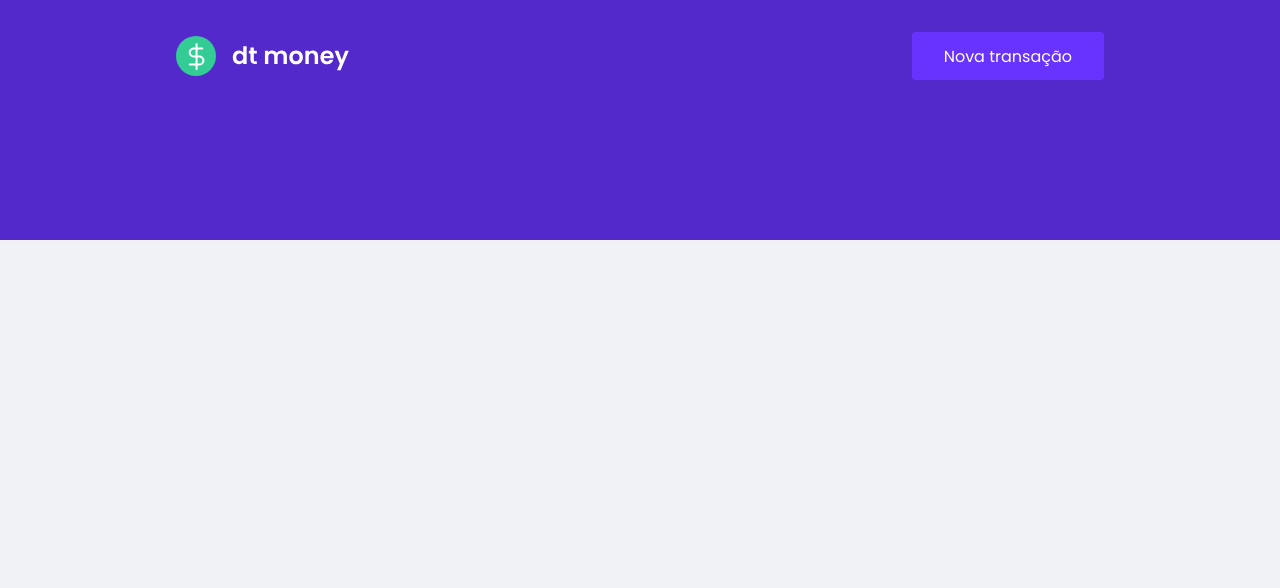
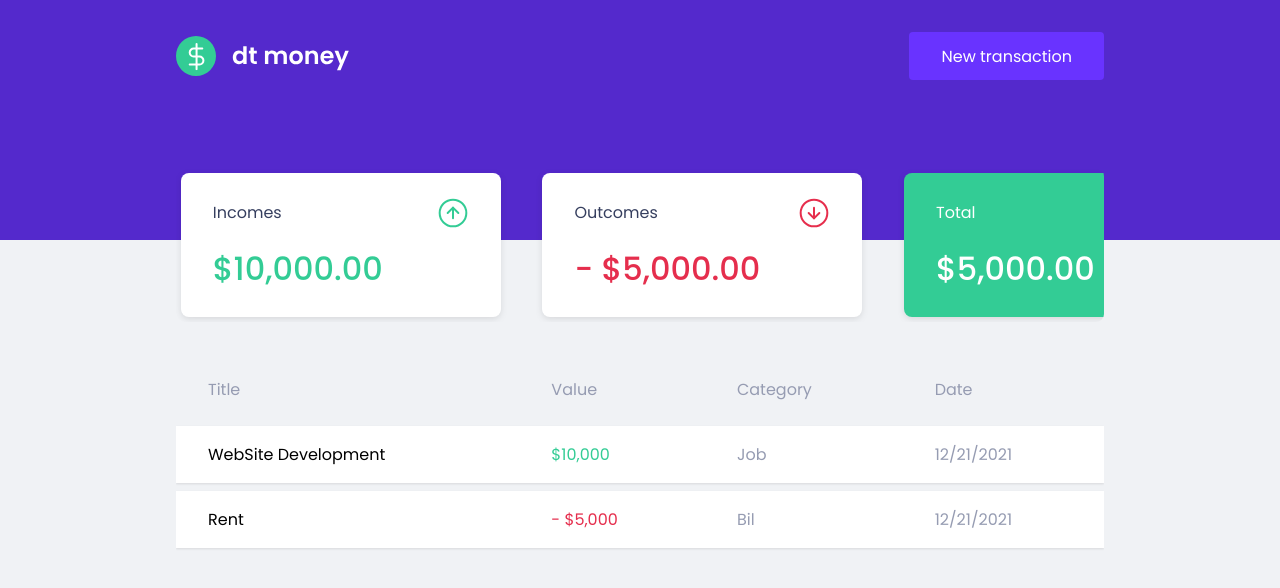
Before and after one commit to cleissonom/project.chap02-rjs-dtmoney, a React (Create React App) app: page / in a window 1280 px wide. Shown: the top 588 px of the page. Built offline with nearby package versions, Linux system fonts and the light colour scheme.

Commit message:
creating table, and summary html and styles

```diff
--- a/src/App.tsx
+++ b/src/App.tsx
@@ -1,9 +1,11 @@
+import { Dashboard } from "./components/Dashboard";
 import { Header } from "./components/Header";
 
 export function App() {
    return (
       <>
          <Header />
+         <Dashboard />
       </>
    );
 }
--- a/src/components/Dashboard/index.tsx
+++ b/src/components/Dashboard/index.tsx
@@ -1,7 +1,12 @@
+import { Summary } from '../Summary';
+import { TransactionsTable } from '../TransactionsTable';
+import { DashboardStyle } from './styles';
+
 export function Dashboard(){
    return(
-      <main>
-         AAAA
-      </main>
+      <DashboardStyle>
+         <Summary />
+         <TransactionsTable />
+      </DashboardStyle>
    );
 }
--- a/src/components/Dashboard/styles.ts
+++ b/src/components/Dashboard/styles.ts
@@ -1,5 +1,11 @@
 import styled from 'styled-components';
 
 export const DashboardStyle = styled.main`
+   max-width: 75vw;
+   margin: 0 auto;
+   padding: 2.5rem 1rem;
 
+   @media (max-width: 568px) {
+      max-width: 100vw;
+   }
 `
--- a/src/components/Header/index.tsx
+++ b/src/components/Header/index.tsx
@@ -6,8 +6,10 @@ export function Header (){
       <HeaderStyle>
          <Content>
             <img src={logoSVG} alt="dtmoney Logo" />
-            <button type="button">Nova transação</button>
+            <button type="button">New transaction</button>
          </Content>
       </HeaderStyle>
    );
 }
+
+// new Intl.NumberFormat('en-US', {style: 'currency', currency: 'USD'}).format(number)
--- /dev/null
+++ b/src/components/Summary/index.tsx
@@ -0,0 +1,32 @@
+import incomesSVG from '../../assets/incomes.svg';
+import outcomesSVG from '../../assets/outcomes.svg';
+import totalSVG from '../../assets/total.svg';
+import { SummaryStyle } from "./styles";
+
+export function Summary (){
+   return (
+      <SummaryStyle>
+         <div>
+            <header>
+               <p>Incomes</p>
+               <img src={incomesSVG} alt="Incomes Icon" />
+            </header>
+            <strong className='highlight-income'>$10,000.00</strong>
+         </div>
+         <div>
+            <header>
+               <p>Outcomes</p>
+               <img src={outcomesSVG} alt="Outcomes Icon" />
+            </header>
+            <strong className='highlight-outcome'>- $5,000.00</strong>
+         </div>
+         <div className='highlight-background'>
+            <header>
+               <p>Total</p>
+               <img src={totalSVG} alt="Total Icon" />
+            </header>
+            <strong>$5,000.00</strong>
+         </div>
+      </SummaryStyle>
+   );
+}
--- /dev/null
+++ b/src/components/Summary/styles.ts
@@ -0,0 +1,55 @@
+import styled from 'styled-components';
+
+export const SummaryStyle = styled.section`
+   display: grid;
+   grid-template-columns: repeat(3, 1fr);
+   grid-gap: 2rem;
+   margin-top: -7rem;
+   border-radius: 0.5rem;
+
+   overflow-x: scroll;
+
+   div {
+      background-color: var(--shape);
+      padding: 1.5rem 2rem;
+      border-radius: 0.5rem;
+      margin: 0.3rem;
+
+      color: var(--text-title);
+
+      min-width: 20rem;
+      filter: drop-shadow(0 2px 3px rgba(0, 0, 0, 0.1));
+
+      header {
+         display: flex;
+         align-items: center;
+         justify-content: space-between;
+      }
+
+      strong {
+         display: inline-block;
+
+         margin-top: 1rem;
+         font-size: 2rem;
+         font-weight: 500;
+         line-height: 3rem;
+
+         @media (max-width: 1140px){
+            font-size: 1.5rem;
+         }
+
+         &.highlight-outcome {
+            color: var(--red);
+         }
+
+         &.highlight-income {
+            color: var(--green);
+         }
+      }
+
+      &.highlight-background {
+         background-color: var(--green);
+         color: white;
+      }
+   }
+`
--- /dev/null
+++ b/src/components/TransactionsTable/index.tsx
@@ -0,0 +1,33 @@
+import { TransactionsTableStyle } from './styles';
+
+export function TransactionsTable (){
+   return (
+      <TransactionsTableStyle>
+         <table>
+            <thead>
+               <tr>
+                  <th>Title</th>
+                  <th>Value</th>
+                  <th>Category</th>
+                  <th>Date</th>
+               </tr>
+            </thead>
+
+            <tbody>
+               <tr>
+                  <td>WebSite Development</td>
+                  <td className='highlight-income'>$10,000</td>
+                  <td>Job</td>
+                  <td>12/21/2021</td>
+               </tr>
+               <tr>
+                  <td>Rent</td>
+                  <td className='highlight-outcome'>- $5,000</td>
+                  <td>Bil</td>
+                  <td>12/21/2021</td>
+               </tr>
+            </tbody>
+         </table>
+      </TransactionsTableStyle>
+   );
+}
--- /dev/null
+++ b/src/components/TransactionsTable/styles.ts
@@ -0,0 +1,46 @@
+import styled from 'styled-components'
+
+export const TransactionsTableStyle = styled.section`
+   margin-top: 2rem;
+
+   overflow-x: scroll;
+
+   table {
+      width: 100%;
+      border: 0;
+      border-spacing: 0 0.5rem;
+      text-align: left;
+
+      thead th {
+         color: var(--text-body);
+         font-weight: 400;
+         padding: 1rem 2rem;
+         line-height: 1.5rem;
+      }
+
+      tbody tr {
+         margin: 0.2rem;
+         filter: drop-shadow(0 1px 1px rgba(0, 0, 0, 0.1));
+         border-radius: 0.5rem;
+      }
+
+      tbody tr td {
+         padding: 1rem 2rem;
+         border: none;
+         background-color: var(--shape);
+         color: var(--text-body);
+
+         &:first-child {
+            color: var(---text-title);
+         }
+
+         &.highlight-outcome{
+            color: var(--red);
+         }
+
+         &.highlight-income{
+            color: var(--green);
+         }
+      }
+   }
+`
--- a/src/styles/global.ts
+++ b/src/styles/global.ts
@@ -4,6 +4,7 @@ export const GlobalStyle = createGlobalStyle`
    :root {
       --background: #f0f2f5;
       --red: #e52e4d;
+      --green: #33cc95;
       --blue: #5429cc;
       --blue-light: #6933ff;
 
```
